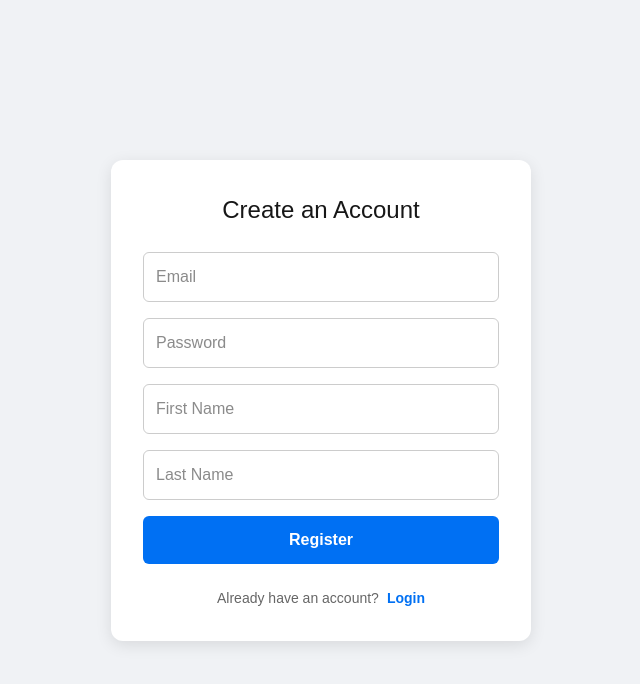
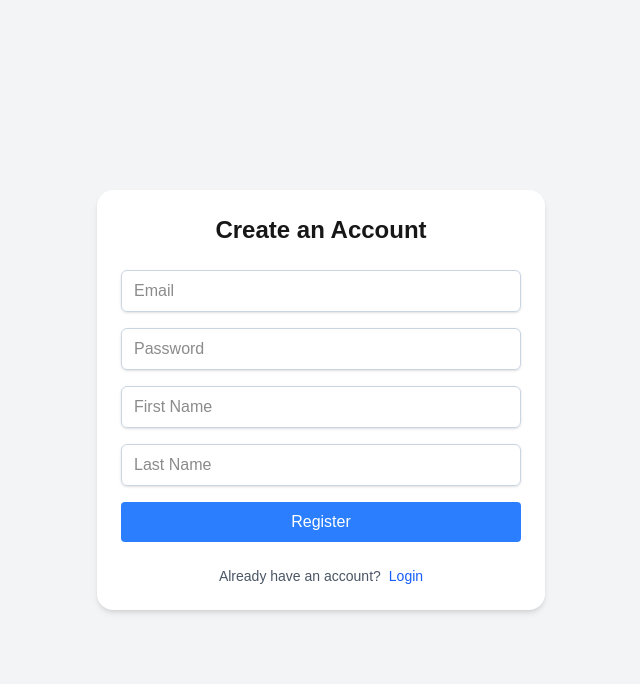
Before and after one commit to muliqunluan/gis-platform-frontend, a Next.js app: page /register in a window 1280 px wide. Shown: the top 684 px of the page, without its empty margins (319-959 px from the left). Built offline with nearby package versions, Linux system fonts and the light colour scheme.

Commit message:
feat: 选择地图类型页面及相关组件

```diff
--- a/src/app/login/page.tsx
+++ b/src/app/login/page.tsx
@@ -1,7 +1,14 @@
-'use client'
+'use client';
 
 import { useState } from 'react';
 import { useRouter } from 'next/navigation';
+import {Input} from '@/components/atoms/Input/Input';
+import Button from '@/components/atoms/Button/Button';
+import {Label} from '@/components/atoms/Label/Label';
+import ErrorMessage from '@/components/atoms/ErrorMessage/ErrorMessage';
+import Card from '@/components/atoms/Card/Card';
+import Title from '@/components/atoms/Title/Title';
+import TextLink from '@/components/atoms/TextLink/TextLink';
 
 export default function Login() {
   const router = useRouter();
@@ -33,96 +40,34 @@ export default function Login() {
   }
 
   return (
-    <div style={styles.container}>
-      <div style={styles.card}>
-        <h2 style={styles.title}>Welcome Back</h2>
-        <form onSubmit={handleLogin} style={styles.form}>
-          <input
+    <div className="flex items-center justify-center min-h-screen bg-gray-100 px-4">
+      <Card>
+        <Title>Welcome Back</Title>
+        <form onSubmit={handleLogin} className="flex flex-col gap-4 text-left">
+            <Input
+              id="email"
               type="email"
               value={email}
               onChange={(e) => setEmail(e.target.value)}
-            placeholder="Email"
-            style={styles.input}
+              placeholder="Enter your email"
               required
             />
-          <input
+            <Input
+              id="password"
               type="password"
               value={password}
               onChange={(e) => setPassword(e.target.value)}
-            placeholder="Password"
-            style={styles.input}
+              placeholder="Enter your password"
               required
             />
-          <button type="submit" style={styles.button}>Login</button>
-          {error && <p style={styles.error}>{error}</p>}
+          <Button type="submit">Login</Button>
+          <ErrorMessage message={error} />
         </form>
-
-        <div style={styles.footer}>
+        <div className="mt-6 text-sm text-gray-600 flex justify-center items-center">
           <span>Don't have an account?</span>
-          <button onClick={goToRegister} style={styles.link}>Register</button>
+          <TextLink onClick={goToRegister}>Register</TextLink>
         </div>
-      </div>
+      </Card>
     </div>
   );
 }
-
-const styles: { [key: string]: React.CSSProperties } = {
-  container: {
-    display: 'flex',
-    justifyContent: 'center',
-    alignItems: 'center',
-    height: '100vh',
-    backgroundColor: '#f7f7f7',
-  },
-  card: {
-    width: '100%',
-    maxWidth: 400,
-    backgroundColor: '#fff',
-    padding: '2rem',
-    borderRadius: 12,
-    boxShadow: '0 4px 12px rgba(0, 0, 0, 0.1)',
-    textAlign: 'center',
-  },
-  title: {
-    fontSize: 24,
-    marginBottom: '1.5rem',
-  },
-  form: {
-    display: 'flex',
-    flexDirection: 'column',
-    gap: '1rem',
-  },
-  input: {
-    padding: '0.75rem',
-    borderRadius: 6,
-    border: '1px solid #ccc',
-    fontSize: 16,
-  },
-  button: {
-    padding: '0.75rem',
-    borderRadius: 6,
-    border: 'none',
-    backgroundColor: '#0070f3',
-    color: '#fff',
-    fontWeight: 'bold',
-    fontSize: 16,
-    cursor: 'pointer',
-  },
-  error: {
-    color: 'red',
-    marginTop: 10,
-  },
-  footer: {
-    marginTop: '1.5rem',
-    fontSize: 14,
-    color: '#666',
-  },
-  link: {
-    marginLeft: 8,
-    color: '#0070f3',
-    background: 'none',
-    border: 'none',
-    cursor: 'pointer',
-    fontWeight: 'bold',
-  },
-};
--- a/src/app/register/page.tsx
+++ b/src/app/register/page.tsx
@@ -1,7 +1,14 @@
-'use client'
+'use client';
 
 import { useState } from 'react';
 import { useRouter } from 'next/navigation';
+
+import {Input} from '@/components/atoms/Input/Input';
+import Button from '@/components/atoms/Button/Button';
+import Card from '@/components/atoms/Card/Card';
+import Title from '@/components/atoms/Title/Title';
+import ErrorMessage from '@/components/atoms/ErrorMessage/ErrorMessage';
+import TextLink from '@/components/atoms/TextLink/TextLink';
 
 export default function Register() {
   const router = useRouter();
@@ -17,13 +24,18 @@ export default function Register() {
     const res = await fetch('http://localhost:3001/auth/register', {
       method: 'POST',
       headers: { 'Content-Type': 'application/json' },
-      body: JSON.stringify({ email, password, first_name: firstName, last_name: lastName }),
+      body: JSON.stringify({
+        email,
+        password,
+        first_name: firstName,
+        last_name: lastName,
+      }),
     });
 
     const data = await res.json();
 
     if (res.ok) {
-      router.push('/login');  // 注册成功跳转到登录页面
+      router.push('/login');
     } else {
       setError(data.message || 'Registration failed');
     }
@@ -34,110 +46,44 @@ export default function Register() {
   }
 
   return (
-    <div style={styles.container}>
-      <div style={styles.card}>
-        <h2 style={styles.title}>Create an Account</h2>
-        <form onSubmit={handleRegister} style={styles.form}>
-          <input
+    <div className="flex items-center justify-center min-h-screen bg-gray-100 px-4">
+      <Card>
+        <Title>Create an Account</Title>
+        <form onSubmit={handleRegister} className="flex flex-col gap-4 text-left">
+          <Input
             type="email"
+            value={email}
+            onChange={(e) => setEmail(e.target.value)}
             placeholder="Email"
-            value={email}
-            onChange={e => setEmail(e.target.value)}
             required
-            style={styles.input}
           />
-          <input
+          <Input
             type="password"
+            value={password}
+            onChange={(e) => setPassword(e.target.value)}
             placeholder="Password"
-            value={password}
-            onChange={e => setPassword(e.target.value)}
             required
-            style={styles.input}
           />
-          <input
+          <Input
             type="text"
+            value={firstName}
+            onChange={(e) => setFirstName(e.target.value)}
             placeholder="First Name"
-            value={firstName}
-            onChange={e => setFirstName(e.target.value)}
-            style={styles.input}
           />
-          <input
+          <Input
             type="text"
+            value={lastName}
+            onChange={(e) => setLastName(e.target.value)}
             placeholder="Last Name"
-            value={lastName}
-            onChange={e => setLastName(e.target.value)}
-            style={styles.input}
           />
-          <button type="submit" style={styles.button}>Register</button>
-          {error && <p style={styles.error}>{error}</p>}
+          <Button type="submit">Register</Button>
+          <ErrorMessage message={error} />
         </form>
-
-        <div style={styles.footer}>
+        <div className="mt-6 text-sm text-gray-600 flex justify-center items-center">
           <span>Already have an account?</span>
-          <button onClick={goToLogin} style={styles.link}>Login</button>
+          <TextLink onClick={goToLogin}>Login</TextLink>
         </div>
-      </div>
+      </Card>
     </div>
   );
 }
-
-const styles: { [key: string]: React.CSSProperties } = {
-  container: {
-    display: 'flex',
-    justifyContent: 'center',
-    alignItems: 'center',
-    height: '100vh',
-    backgroundColor: '#f0f2f5',
-  },
-  card: {
-    width: '100%',
-    maxWidth: 420,
-    backgroundColor: '#fff',
-    padding: '2rem',
-    borderRadius: 12,
-    boxShadow: '0 4px 16px rgba(0, 0, 0, 0.1)',
-    textAlign: 'center',
-  },
-  title: {
-    fontSize: 24,
-    marginBottom: '1.5rem',
-  },
-  form: {
-    display: 'flex',
-    flexDirection: 'column',
-    gap: '1rem',
-  },
-  input: {
-    padding: '0.75rem',
-    borderRadius: 6,
-    border: '1px solid #ccc',
-    fontSize: 16,
-  },
-  button: {
-    padding: '0.75rem',
-    borderRadius: 6,
-    border: 'none',
-    backgroundColor: '#0070f3',
-    color: '#fff',
-    fontWeight: 'bold',
-    fontSize: 16,
-    cursor: 'pointer',
-  },
-  error: {
-    color: 'red',
-    marginTop: 10,
-  },
-  footer: {
-    marginTop: '1.5rem',
-    fontSize: 14,
-    color: '#666',
-  },
-  link: {
-    marginLeft: 8,
-    color: '#0070f3',
-    background: 'none',
-    border: 'none',
-    cursor: 'pointer',
-    fontWeight: 'bold',
-  },
-};
--- a/src/app/user/page.tsx
+++ b/src/app/user/page.tsx
@@ -2,6 +2,10 @@
 
 import { useEffect, useState } from 'react';
 import { useRouter } from 'next/navigation';
+import Card from '@/components/atoms/Card/Card';
+import Button from '@/components/atoms/Button/Button';
+import Title from '@/components/atoms/Title/Title';
+import {Spinner} from '@/components/atoms/Spinner/Spinner';
 
 export default function UserPage() {
   const router = useRouter();
@@ -15,7 +19,7 @@ export default function UserPage() {
       return;
     }
 
-    // 获取用户信息（这里假设有 /api/user 接口）
+    // 获取用户信息接口未实现
     fetch('http://localhost:3001/user', {
       headers: { Authorization: `Bearer ${token}` },
     })
@@ -35,16 +39,16 @@ export default function UserPage() {
     router.push('/login');
   }
 
-  if (loading) return <p>Loading...</p>;
+  if (loading) return <Spinner />;
 
   return (
     <div style={styles.container}>
-      <div style={styles.card}>
-        <h1 style={styles.title}>User Profile</h1>
+      <Card>
+        <Title>User Profile</Title>
         <p><strong>Email:</strong> {user?.email || 'N/A'}</p>
         <p><strong>Name:</strong> {user?.first_name} {user?.last_name}</p>
-        <button style={styles.logoutButton} onClick={handleLogout}>Logout</button>
-      </div>
+        <Button onClick={handleLogout}>Logout</Button>
+      </Card>
     </div>
   );
 }
@@ -57,27 +61,4 @@ const styles: { [key: string]: React.CSSProperties } = {
     height: '100vh',
     backgroundColor: '#f7f7f7',
   },
-  card: {
-    backgroundColor: '#fff',
-    padding: '2rem',
-    borderRadius: 12,
-    boxShadow: '0 4px 12px rgba(0,0,0,0.1)',
-    textAlign: 'center',
-    maxWidth: 400,
-    width: '100%',
-  },
-  title: {
-    fontSize: 24,
-    marginBottom: '1rem',
-  },
-  logoutButton: {
-    marginTop: '1.5rem',
-    padding: '0.6rem 1.2rem',
-    borderRadius: 6,
-    border: 'none',
-    backgroundColor: '#e00',
-    color: '#fff',
-    fontWeight: 'bold',
-    cursor: 'pointer',
-  },
 };
--- /dev/null
+++ b/src/components/atoms/Card/Card.tsx
@@ -0,0 +1,18 @@
+import React from 'react';
+import clsx from 'clsx';
+
+interface CardProps {
+  children: React.ReactNode;
+  className?: string;
+}
+
+export default function Card({ children, className }: CardProps) {
+  return (
+    <div className={clsx(
+      "bg-white p-6 rounded-2xl shadow-md w-full max-w-md text-center",
+      className
+    )}>
+      {children}
+    </div>
+  );
+}
--- /dev/null
+++ b/src/components/atoms/ErrorMessage/ErrorMessage.tsx
@@ -0,0 +1,13 @@
+import React from 'react';
+
+interface ErrorMessageProps {
+  message: string;
+}
+
+export default function ErrorMessage({ message }: ErrorMessageProps) {
+  if (!message) return null;
+
+  return (
+    <p className="text-red-500 text-sm mt-1">{message}</p>
+  );
+}
--- /dev/null
+++ b/src/components/atoms/TextLink/TextLink.tsx
@@ -0,0 +1,17 @@
+import React from 'react';
+
+interface TextLinkProps {
+  children: React.ReactNode;
+  onClick: () => void;
+}
+
+export default function TextLink({ children, onClick }: TextLinkProps) {
+  return (
+    <button
+      onClick={onClick}
+      className="ml-2 text-blue-600 font-medium hover:underline"
+    >
+      {children}
+    </button>
+  );
+}
--- /dev/null
+++ b/src/components/atoms/Title/Title.tsx
@@ -0,0 +1,14 @@
+import React from 'react';
+
+interface TitleProps {
+  children: React.ReactNode;
+  className?: string;
+}
+
+export default function Title({ children, className = "" }: TitleProps) {
+  return (
+    <h2 className={`text-2xl font-bold mb-6 ${className}`}>
+      {children}
+    </h2>
+  );
+}
--- /dev/null
+++ b/src/components/molecules/MapTypeButton/MapTypeButton.tsx
@@ -0,0 +1,54 @@
+import React from 'react';
+import Button from '@/components/atoms/Button/Button';
+
+interface MapTypeButtonProps {
+  name: string;
+  imageUrl: string;
+  onClick: () => void;
+}
+
+const MapTypeButton: React.FC<MapTypeButtonProps> = ({ name, imageUrl, onClick }) => {
+  return (
+    <Button onClick={onClick} style={styles.button}>
+      <div style={styles.content}>
+        <img src={imageUrl} alt={name} style={styles.image} />
+        <span style={styles.name}>{name}</span>
+      </div>
+    </Button>
+  );
+};
+
+const styles = {
+  button: {
+    display: 'flex' as 'flex',
+    flexDirection: 'column' as 'column', // 明确设置为 'column' 类型
+    alignItems: 'center' as 'center',
+    padding: '1rem',
+    borderRadius: 12,
+    border: '1px solid #ddd',
+    backgroundColor: '#fff',
+    boxShadow: '0 4px 8px rgba(0,0,0,0.1)',
+    textAlign: 'center',
+    cursor: 'pointer',
+    transition: 'transform 0.3s ease',
+  } as React.CSSProperties, // 强制转换为 React.CSSProperties 类型
+  content: {
+    display: 'flex',
+    flexDirection: 'column',
+    alignItems: 'center',
+  } as React.CSSProperties,
+  image: {
+    width: '50px',
+    height: '50px',
+    objectFit: 'cover' as 'cover', // 明确设置为 'cover'
+    borderRadius: '8px',
+    marginBottom: '0.5rem',
+  } as React.CSSProperties,
+  name: {
+    fontSize: '16px',
+    fontWeight: 'bold',
+    color: 'black',
+  } as React.CSSProperties,
+};
+
+export default MapTypeButton;
```
Also changed, not shown: src/app/page.tsx (+8 -7 lines), src/components/map-create/map-type-selection/map-type-selection.tsx (added, +64 -0 lines), src/components/map-create/map-config/standard-map-config.tsx (added), src/components/map-create/map-settings/map-settings.tsx (added). Lines whose indentation alone changed are shown as unchanged.
